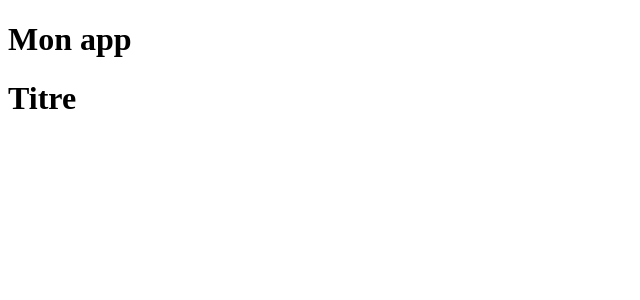
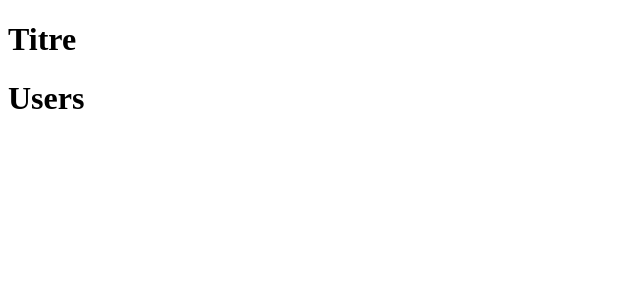
Before and after one commit to dferhod/angular-formation, an Angular app: page / in a window 1280 px wide. Shown: the top 300 px of the page, without its empty margins (0-640 px from the left). Built offline with nearby package versions, Linux system fonts and the light colour scheme.

Commit message:
users component

```diff
--- a/src/app/app.component.ts
+++ b/src/app/app.component.ts
@@ -1,13 +1,14 @@
 import { Component } from '@angular/core'
 import { NavbarComponent } from './features/navbar/navbar.component';
+import { UsersComponent } from './features/users/users.component';
 
 @Component({
     selector: 'app-root',
     template: `
-        <h1>Mon app</h1>
         <app-navbar />
+        <app-users />
     `,
     standalone: true,
-    imports: [NavbarComponent]
+    imports: [NavbarComponent, UsersComponent]
 })
 export class AppComponent {}
--- /dev/null
+++ b/src/app/features/users/users.component.html
@@ -0,0 +1 @@
+<h1>Users</h1>
```
Also changed, not shown: src/app/features/users/users.component.ts (added, +8 -0 lines), 1 other file (tests, documents, lock files or other folders).
